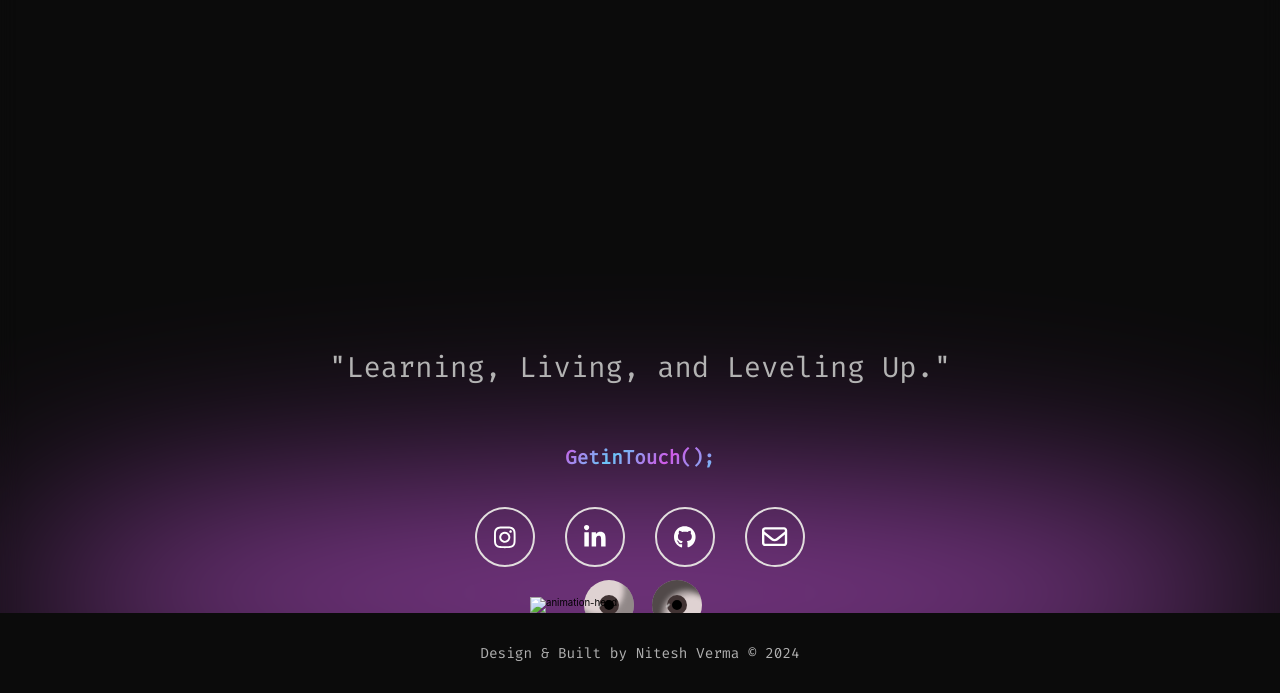
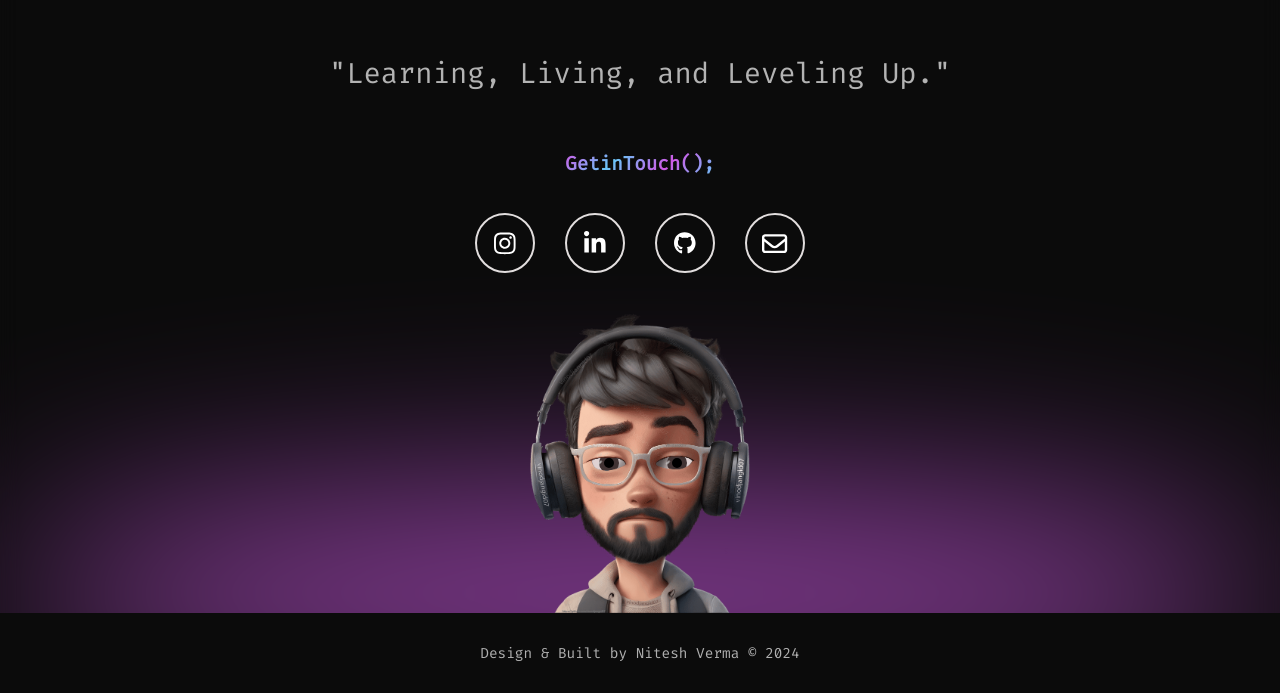
Before and after one commit to niteshverma01/nitesh-verma-portfolio, a plain HTML site: page about.html in a window 1280 px wide. Shown: the part 758-1451 px from the top of the page. Drawn offline with nearby package versions, Linux system fonts and the light colour scheme; the site is published under a folder, as on GitHub Pages, so addresses that start at the root find nothing; a web font is replaced by a local one.

Commit message:
somthing1

```diff
--- a/about.html
+++ b/about.html
@@ -224,7 +224,7 @@
                     </div>
                 </div>
                 <div class="footer-avatar-container">
-                    <img src="/src/png/footer-avatar-nitesh.png" alt="animation-head"
+                    <img src="./src/png/footer-avatar-nitesh.png" alt="animation-head"
                         class="footer-avatar-img" id="footer-wala-avatar" />
                     <div class="footer-avatar-face">
                         <div class="footer-avatar-eye footer-left-eye">
```
